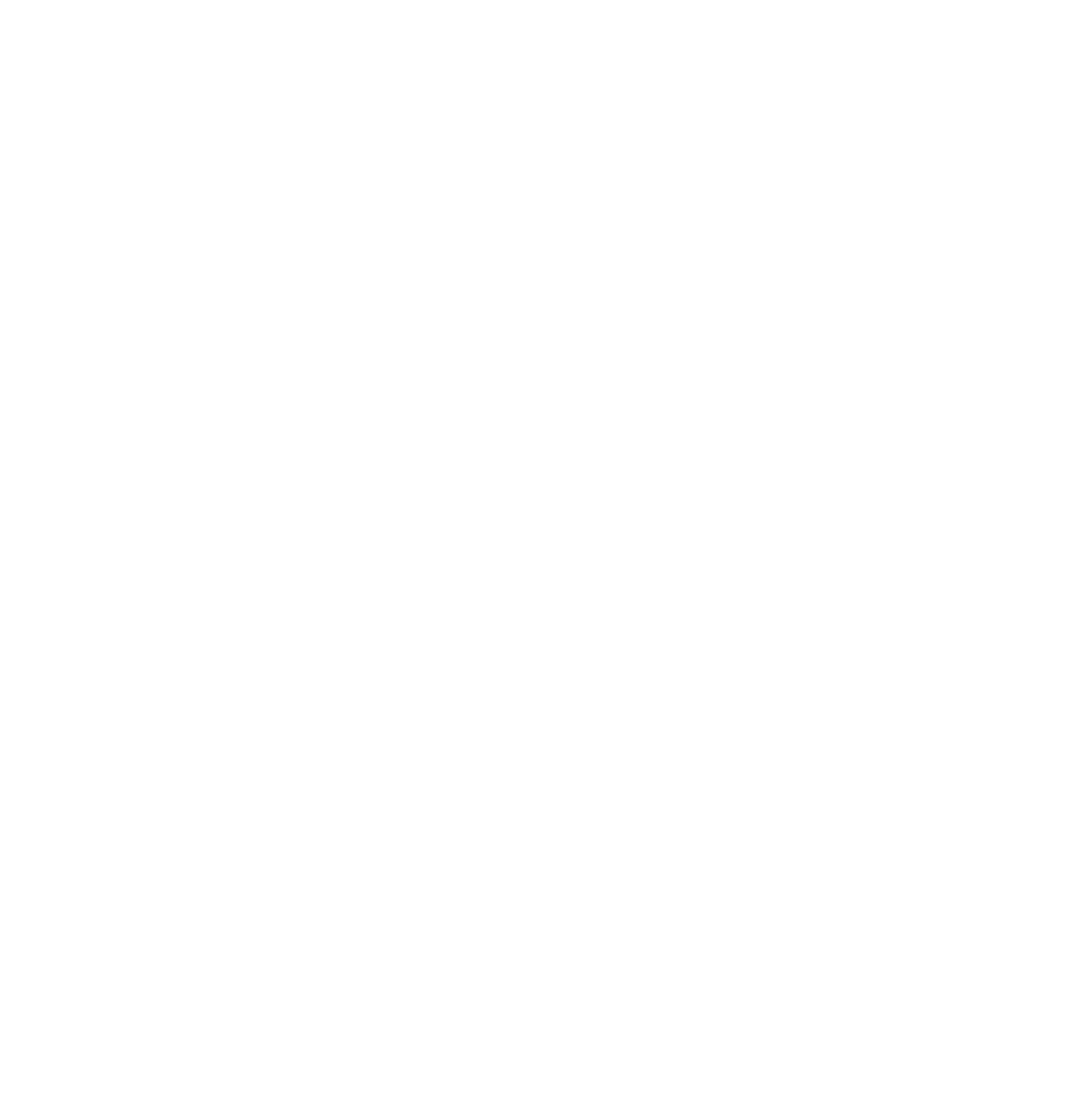
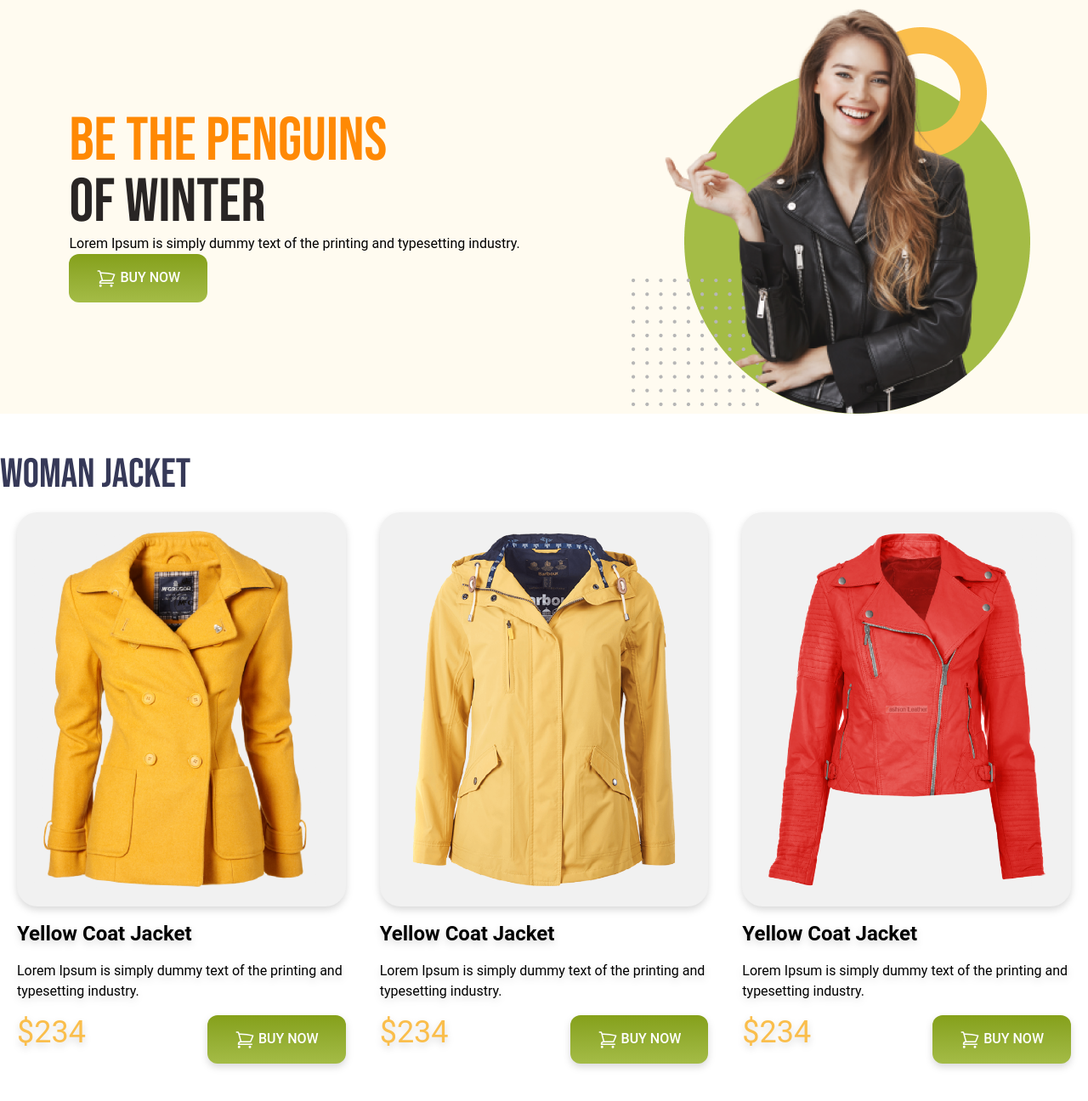
Before and after one commit to Ajim88/Penguin-fashion-resource2, a plain HTML site: page index.html in a window 1280 px wide. Shown: the whole page at 85% size. Before the commit the page ends 800 px from the top, so only its background shows below. Drawn offline with nearby package versions, Linux system fonts and the light colour scheme.

Commit message:
taliwind

```diff
--- a/index.html
+++ b/index.html
@@ -4,8 +4,106 @@
     <meta charset="UTF-8">
     <meta name="viewport" content="width=device-width, initial-scale=1.0">
     <title>Penguin Fashion</title>
+    <script src="https://cdn.jsdelivr.net/npm/@tailwindcss/browser@4"></script>
+    <link rel="preconnect" href="https://fonts.googleapis.com">
+    <link rel="preconnect" href="https://fonts.gstatic.com" crossorigin>
+    <link href="https://fonts.googleapis.com/css2?family=Bebas+Neue&display=swap" rel="stylesheet">
+    <style>
+
+    .font-roboto{
+        font-family: "Roboto", sans-serif;
+    }
+    .font-bebas-neue {
+        font-family: "Bebas Neue", sans-serif;
+    }
+
+
+    </style>
 </head>
-<body>
+<body class="font-roboto">
+    <header class="bg-[#FFFBF0] pl-4">
+        <nav>
 
+        </nav>
+            <!-- Banner Start -->
+        <div class="md:flex md:items-center md:justify-around">
+            <div>
+                <h1 class="text-7xl uppercase font-bebas-neue"><span class="text-orange-400">Be the Penguins</span><br>
+                    <span class="text-stone-800 ">of Winter</span></h1>
+                    <p>Lorem Ipsum is simply dummy text of the printing
+                    and typesetting industry.</p>
+                    <button class="bg-green-300 px-8 py-4 rounded-xl font-medium text-white bg-gradient-to-t from-[#A4BC46] to-[#85A019]">
+                        <svg xmlns="http://www.w3.org/2000/svg" fill="none" viewBox="0 0 24 24" stroke-width="1.5" stroke="currentColor" class="size-6 text-white inline">
+                            <path stroke-linecap="round" stroke-linejoin="round" d="M2.25 3h1.386c.51 0 .955.343 1.087.835l.383 1.437M7.5 14.25a3 3 0 0 0-3 3h15.75m-12.75-3h11.218c1.121-2.3 2.1-4.684 2.924-7.138a60.114 60.114 0 0 0-16.536-1.84M7.5 14.25 5.106 5.272M6 20.25a.75.75 0 1 1-1.5 0 .75.75 0 0 1 1.5 0Zm12.75 0a.75.75 0 1 1-1.5 0 .75.75 0 0 1 1.5 0Z" />
+                          </svg>
+
+                    BUY NOW</button>
+            </div>
+            <div>
+                <img src="images/model.png" alt="">
+            </div>
+        </div>
+    </header>
+    <main class="max-w-7xl mx-auto">
+        <!-- Woman Jacket Section -->
+         <section class="my-12">
+            <h3 class="text-5xl uppercase text-[#363958] font-bebas-neue">Woman Jacket</h3>
+        <!-- Jacket card Contanierr -->
+         <div class="grid grid-cols-1 md:grid-cols-2 lg:grid-cols-3">
+            <!-- jacket card 1 -->
+            <div class="p-5 space-y-4 drop-shadow-lg rounded-3xl">
+            <img class=" p-5 rounded-3xl bg-[#F1F1F1]"  src="images/jacket-1.png" alt="">
+            <h4 class="text-2xl font-bold">Yellow Coat Jacket </h4>
+            <p>Lorem Ipsum is simply dummy text of the
+                printing and typesetting industry.</p>
+         <div class="flex justify-between">
+            <h2 class="text-4xl text-[#FABE4C]">$234</h2>
+            <button class="bg-green-300 px-8 py-4 rounded-xl font-medium text-white bg-gradient-to-t from-[#A4BC46] to-[#85A019]">
+                <svg xmlns="http://www.w3.org/2000/svg" fill="none" viewBox="0 0 24 24" stroke-width="1.5" stroke="currentColor" class="size-6 text-white inline">
+                    <path stroke-linecap="round" stroke-linejoin="round" d="M2.25 3h1.386c.51 0 .955.343 1.087.835l.383 1.437M7.5 14.25a3 3 0 0 0-3 3h15.75m-12.75-3h11.218c1.121-2.3 2.1-4.684 2.924-7.138a60.114 60.114 0 0 0-16.536-1.84M7.5 14.25 5.106 5.272M6 20.25a.75.75 0 1 1-1.5 0 .75.75 0 0 1 1.5 0Zm12.75 0a.75.75 0 1 1-1.5 0 .75.75 0 0 1 1.5 0Z" />
+                  </svg>
+
+            BUY NOW</button>
+         </div>
+            </div>
+
+            <!-- jacket card 2 -->
+            <div class="p-5 space-y-4 drop-shadow-lg rounded-3xl">
+            <img class=" p-5 rounded-3xl bg-[#F1F1F1]"  src="images/jacket-2.png" alt="">
+            <h4 class="text-2xl font-bold">Yellow Coat Jacket </h4>
+            <p>Lorem Ipsum is simply dummy text of the
+                printing and typesetting industry.</p>
+         <div class="flex justify-between">
+            <h2 class="text-4xl text-[#FABE4C]">$234</h2>
+            <button class="bg-green-300 px-8 py-4 rounded-xl font-medium text-white bg-gradient-to-t from-[#A4BC46] to-[#85A019]">
+                <svg xmlns="http://www.w3.org/2000/svg" fill="none" viewBox="0 0 24 24" stroke-width="1.5" stroke="currentColor" class="size-6 text-white inline">
+                    <path stroke-linecap="round" stroke-linejoin="round" d="M2.25 3h1.386c.51 0 .955.343 1.087.835l.383 1.437M7.5 14.25a3 3 0 0 0-3 3h15.75m-12.75-3h11.218c1.121-2.3 2.1-4.684 2.924-7.138a60.114 60.114 0 0 0-16.536-1.84M7.5 14.25 5.106 5.272M6 20.25a.75.75 0 1 1-1.5 0 .75.75 0 0 1 1.5 0Zm12.75 0a.75.75 0 1 1-1.5 0 .75.75 0 0 1 1.5 0Z" />
+                  </svg>
+
+            BUY NOW</button>
+         </div>
+            </div>
+
+            <!-- jacket card 3 -->
+            <div class="p-5 space-y-4 drop-shadow-lg rounded-3xl">
+            <img class=" p-5 rounded-3xl bg-[#F1F1F1]"  src="images/jacket-3.png" alt="">
+            <h4 class="text-2xl font-bold">Yellow Coat Jacket </h4>
+            <p>Lorem Ipsum is simply dummy text of the
+                printing and typesetting industry.</p>
+         <div class="flex justify-between">
+            <h2 class="text-4xl text-[#FABE4C]">$234</h2>
+            <button class="bg-green-300 px-8 py-4 rounded-xl font-medium text-white bg-gradient-to-t from-[#A4BC46] to-[#85A019]">
+                <svg xmlns="http://www.w3.org/2000/svg" fill="none" viewBox="0 0 24 24" stroke-width="1.5" stroke="currentColor" class="size-6 text-white inline">
+                    <path stroke-linecap="round" stroke-linejoin="round" d="M2.25 3h1.386c.51 0 .955.343 1.087.835l.383 1.437M7.5 14.25a3 3 0 0 0-3 3h15.75m-12.75-3h11.218c1.121-2.3 2.1-4.684 2.924-7.138a60.114 60.114 0 0 0-16.536-1.84M7.5 14.25 5.106 5.272M6 20.25a.75.75 0 1 1-1.5 0 .75.75 0 0 1 1.5 0Zm12.75 0a.75.75 0 1 1-1.5 0 .75.75 0 0 1 1.5 0Z" />
+                  </svg>
+
+            BUY NOW</button>
+         </div>
+            </div>
+         </div>
+    </main>
+    <footer>
+
+    </footer>
 </body>
 </html>
--- /dev/null
+++ b/tailwind.config.js
@@ -0,0 +1,8 @@
+// @type {import('tailwindcss').config}
+module.exports = {
+    content: [".src/**/*.{html,js}"],
+    theme:{
+        extend: {}
+    },
+    Plugin: [],
+}
```
Also changed, not shown: icons/bg1.png (added), icons/bg2.png (added), icons/bg3.png (added), icons/box.png (added), icons/house.png (added), icons/logo.png (added), icons/question.png (added), icons/shopping-cart 1.png (added), images/jacket-1.png (added), images/jacket-2.png (added), images/jacket-3.png (added), images/jacket-4.png (added), images/jacket-5.png (added), images/jacket-6.png (added), 2 more files, 2 other files.
